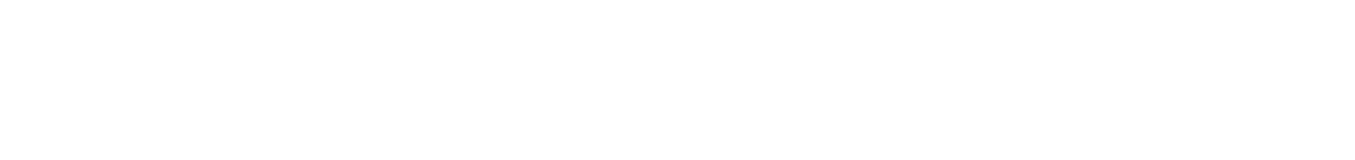
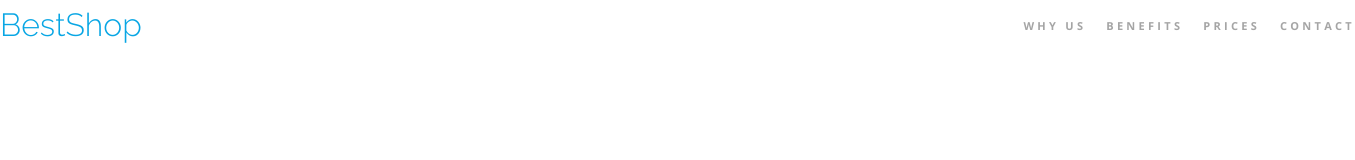
Before and after one commit to caffeine108/BestShop, a plain HTML site: page index.html in a window 1280 px wide. Shown: the whole page, 1355 px wide, since content can reach past the window. Drawn offline with nearby package versions, Linux system fonts and the light colour scheme.

Commit message:
Header added with css

```diff
--- a/index.html
+++ b/index.html
@@ -6,10 +6,28 @@
           content="width=device-width, user-scalable=no, initial-scale=1.0, maximum-scale=1.0, minimum-scale=1.0">
     <meta http-equiv="X-UA-Compatible" content="ie=edge">
     <title>BestShop</title>
+    <link rel="preconnect" href="https://fonts.googleapis.com">
+    <link rel="preconnect" href="https://fonts.gstatic.com" crossorigin>
+    <link href="https://fonts.googleapis.com/css2?family=Open+Sans:wght@300;400;700&family=Raleway:wght@300;400;700;800&display=swap" rel="stylesheet">
     <link rel="stylesheet" href="src/css/normalize.css">
     <link rel="stylesheet" href="src/css/main.css">
 </head>
 <body>
 
+<header class="header">
+    <div class="header__container">
+        <a href="" class="logo">BestShop</a>
+        <nav class="menu">
+            <ul>
+            <li class="menu-item"><a href="" class="menu-item__link">WHY US</a></li>
+                <li class="menu-item"><a href="" class="menu-item__link">BENEFITS</a></li>
+                <li class="menu-item"><a href="" class="menu-item__link">PRICES</a></li>
+                <li class="menu-item"><a href="" class="menu-item__link">CONTACT</a></li>
+            </ul>
+        </nav>
+    </div>
+</header>
+
+
 </body>
 </html>
--- a/src/css/main.css
+++ b/src/css/main.css
@@ -0,0 +1,63 @@
+:root {
+    --color-primary: #08A6E4;
+    --color-primary-shadow: rgba(7, 172, 230, .16);
+    --color-redish: #FB3B64;
+    --color-green: #55DFB4;
+    --color-black: #000000;
+    --color-grey: #A5A5A5;
+    --color-light-grey: #F7F7F7;
+    --color-white: #FFFFFF;
+}
+
+html, body {
+    font-size: 16px;
+}
+.header {
+    width: 100%;
+}
+
+.header__container {
+    width: 84.6875rem;
+    display: flex;
+    justify-content: space-between;
+    align-items: center;
+
+}
+
+.logo {
+    font-family: Raleway, sans-serif;
+    font-weight: 300;
+    font-size: 2rem;
+    text-decoration: none;
+    color: var(--color-primary);
+    margin-right: auto;
+
+}
+
+.menu ul {
+    display: flex;
+    list-style: none;
+    justify-content: flex-end;
+
+}
+
+.menu-item {
+    margin-left: 1.25rem;
+}
+
+
+.menu-item__link {
+    text-decoration: none;
+    font-family: "Open Sans", sans-serif;
+    font-weight: 700;
+    font-size: 0.6875rem;
+    color: var(--color-grey);
+    letter-spacing: 0.205rem;
+    text-transform: uppercase;
+}
+
+.menu-item__link:hover {
+    color: var(--color-black);
+    text-decoration: none;
+    text-transform: uppercase;
+}
--- /dev/null
+++ b/src/css/reset.css
@@ -0,0 +1,366 @@
+/* http://meyerweb.com/eric/tools/css/reset/
+   v2.0-modified | 20110126
+   License: none (public domain)
+*/
+
+html, body, div, span, applet, object, iframe,
+h1, h2, h3, h4, h5, h6, p, blockquote, pre,
+a, abbr, acronym, address, big, cite, code,
+del, dfn, em, img, ins, kbd, q, s, samp,
+small, strike, strong, sub, sup, tt, var,
+b, u, i, center,
+dl, dt, dd, ol, ul, li,
+fieldset, form, label, legend,
+table, caption, tbody, tfoot, thead, tr, th, td,
+article, aside, canvas, details, embed,
+figure, figcaption, footer, header, hgroup,
+menu, nav, output, ruby, section, summary,
+time, mark, audio, video {
+    margin: 0;
+    padding: 0;
+    border: 0;
+    font-size: 100%;
+    font: inherit;
+    vertical-align: baseline;
+}
+
+/* make sure to set some focus styles for accessibility */
+:focus {
+    outline: 0;
+}
+
+/* HTML5 display-role reset for older browsers */
+article, aside, details, figcaption, figure,
+footer, header, hgroup, menu, nav, section {
+    display: block;
+}
+
+body {
+    line-height: 1;
+}
+
+ol, ul {
+    list-style: none;
+}
+
+blockquote, q {
+    quotes: none;
+}
+
+blockquote:before, blockquote:after,
+q:before, q:after {
+    content: '';
+    content: none;
+}
+
+table {
+    border-collapse: collapse;
+    border-spacing: 0;
+}
+
+input[type=search]::-webkit-search-cancel-button,
+input[type=search]::-webkit-search-decoration,
+input[type=search]::-webkit-search-results-button,
+input[type=search]::-webkit-search-results-decoration {
+    -webkit-appearance: none;
+    -moz-appearance: none;
+}
+
+input[type=search] {
+    -webkit-appearance: none;
+    -moz-appearance: none;
+    -webkit-box-sizing: content-box;
+    -moz-box-sizing: content-box;
+    box-sizing: content-box;
+}
+
+textarea {
+    overflow: auto;
+    vertical-align: top;
+    resize: vertical;
+}
+
+/**
+ * Correct `inline-block` display not defined in IE 6/7/8/9 and Firefox 3.
+ */
+
+audio,
+canvas,
+video {
+    display: inline-block;
+    *display: inline;
+    *zoom: 1;
+    max-width: 100%;
+}
+
+/**
+ * Prevent modern browsers from displaying `audio` without controls.
+ * Remove excess height in iOS 5 devices.
+ */
+
+audio:not([controls]) {
+    display: none;
+    height: 0;
+}
+
+/**
+ * Address styling not present in IE 7/8/9, Firefox 3, and Safari 4.
+ * Known issue: no IE 6 support.
+ */
+
+[hidden] {
+    display: none;
+}
+
+/**
+ * 1. Correct text resizing oddly in IE 6/7 when body `font-size` is set using
+ *    `em` units.
+ * 2. Prevent iOS text size adjust after orientation change, without disabling
+ *    user zoom.
+ */
+
+html {
+    font-size: 100%; /* 1 */
+    -webkit-text-size-adjust: 100%; /* 2 */
+    -ms-text-size-adjust: 100%; /* 2 */
+}
+
+/**
+ * Address `outline` inconsistency between Chrome and other browsers.
+ */
+
+a:focus {
+    outline: thin dotted;
+}
+
+/**
+ * Improve readability when focused and also mouse hovered in all browsers.
+ */
+
+a:active,
+a:hover {
+    outline: 0;
+}
+
+/**
+ * 1. Remove border when inside `a` element in IE 6/7/8/9 and Firefox 3.
+ * 2. Improve image quality when scaled in IE 7.
+ */
+
+img {
+    border: 0; /* 1 */
+    -ms-interpolation-mode: bicubic; /* 2 */
+}
+
+/**
+ * Address margin not present in IE 6/7/8/9, Safari 5, and Opera 11.
+ */
+
+figure {
+    margin: 0;
+}
+
+/**
+ * Correct margin displayed oddly in IE 6/7.
+ */
+
+form {
+    margin: 0;
+}
+
+/**
+ * Define consistent border, margin, and padding.
+ */
+
+fieldset {
+    border: 1px solid #c0c0c0;
+    margin: 0 2px;
+    padding: 0.35em 0.625em 0.75em;
+}
+
+/**
+ * 1. Correct color not being inherited in IE 6/7/8/9.
+ * 2. Correct text not wrapping in Firefox 3.
+ * 3. Correct alignment displayed oddly in IE 6/7.
+ */
+
+legend {
+    border: 0; /* 1 */
+    padding: 0;
+    white-space: normal; /* 2 */
+    *margin-left: -7px; /* 3 */
+}
+
+/**
+ * 1. Correct font size not being inherited in all browsers.
+ * 2. Address margins set differently in IE 6/7, Firefox 3+, Safari 5,
+ *    and Chrome.
+ * 3. Improve appearance and consistency in all browsers.
+ */
+
+button,
+input,
+select,
+textarea {
+    font-size: 100%; /* 1 */
+    margin: 0; /* 2 */
+    vertical-align: baseline; /* 3 */
+    *vertical-align: middle; /* 3 */
+}
+
+/**
+ * Address Firefox 3+ setting `line-height` on `input` using `!important` in
+ * the UA stylesheet.
+ */
+
+button,
+input {
+    line-height: normal;
+}
+
+/**
+ * Address inconsistent `text-transform` inheritance for `button` and `select`.
+ * All other form control elements do not inherit `text-transform` values.
+ * Correct `button` style inheritance in Chrome, Safari 5+, and IE 6+.
+ * Correct `select` style inheritance in Firefox 4+ and Opera.
+ */
+
+button,
+select {
+    text-transform: none;
+}
+
+/**
+ * 1. Avoid the WebKit bug in Android 4.0.* where (2) destroys native `audio`
+ *    and `video` controls.
+ * 2. Correct inability to style clickable `input` types in iOS.
+ * 3. Improve usability and consistency of cursor style between image-type
+ *    `input` and others.
+ * 4. Remove inner spacing in IE 7 without affecting normal text inputs.
+ *    Known issue: inner spacing remains in IE 6.
+ */
+
+button,
+html input[type="button"], /* 1 */
+input[type="reset"],
+input[type="submit"] {
+    -webkit-appearance: button; /* 2 */
+    cursor: pointer; /* 3 */
+    *overflow: visible;  /* 4 */
+}
+
+/**
+ * Re-set default cursor for disabled elements.
+ */
+
+button[disabled],
+html input[disabled] {
+    cursor: default;
+}
+
+/**
+ * 1. Address box sizing set to content-box in IE 8/9.
+ * 2. Remove excess padding in IE 8/9.
+ * 3. Remove excess padding in IE 7.
+ *    Known issue: excess padding remains in IE 6.
+ */
+
+input[type="checkbox"],
+input[type="radio"] {
+    box-sizing: border-box; /* 1 */
+    padding: 0; /* 2 */
+    *height: 13px; /* 3 */
+    *width: 13px; /* 3 */
+}
+
+/**
+ * 1. Address `appearance` set to `searchfield` in Safari 5 and Chrome.
+ * 2. Address `box-sizing` set to `border-box` in Safari 5 and Chrome
+ *    (include `-moz` to future-proof).
+ */
+
+input[type="search"] {
+    -webkit-appearance: textfield; /* 1 */
+    -moz-box-sizing: content-box;
+    -webkit-box-sizing: content-box; /* 2 */
+    box-sizing: content-box;
+}
+
+/**
+ * Remove inner padding and search cancel button in Safari 5 and Chrome
+ * on OS X.
+ */
+
+input[type="search"]::-webkit-search-cancel-button,
+input[type="search"]::-webkit-search-decoration {
+    -webkit-appearance: none;
+}
+
+/**
+ * Remove inner padding and border in Firefox 3+.
+ */
+
+button::-moz-focus-inner,
+input::-moz-focus-inner {
+    border: 0;
+    padding: 0;
+}
+
+/**
+ * 1. Remove default vertical scrollbar in IE 6/7/8/9.
+ * 2. Improve readability and alignment in all browsers.
+ */
+
+textarea {
+    overflow: auto; /* 1 */
+    vertical-align: top; /* 2 */
+}
+
+/**
+ * Remove most spacing between table cells.
+ */
+
+table {
+    border-collapse: collapse;
+    border-spacing: 0;
+}
+
+html,
+button,
+input,
+select,
+textarea {
+    color: #222;
+}
+
+
+::-moz-selection {
+    background: #b3d4fc;
+    text-shadow: none;
+}
+
+::selection {
+    background: #b3d4fc;
+    text-shadow: none;
+}
+
+img {
+    vertical-align: middle;
+}
+
+fieldset {
+    border: 0;
+    margin: 0;
+    padding: 0;
+}
+
+textarea {
+    resize: vertical;
+}
+
+.chromeframe {
+    margin: 0.2em 0;
+    background: #ccc;
+    color: #000;
+    padding: 0.2em 0;
+}
```
